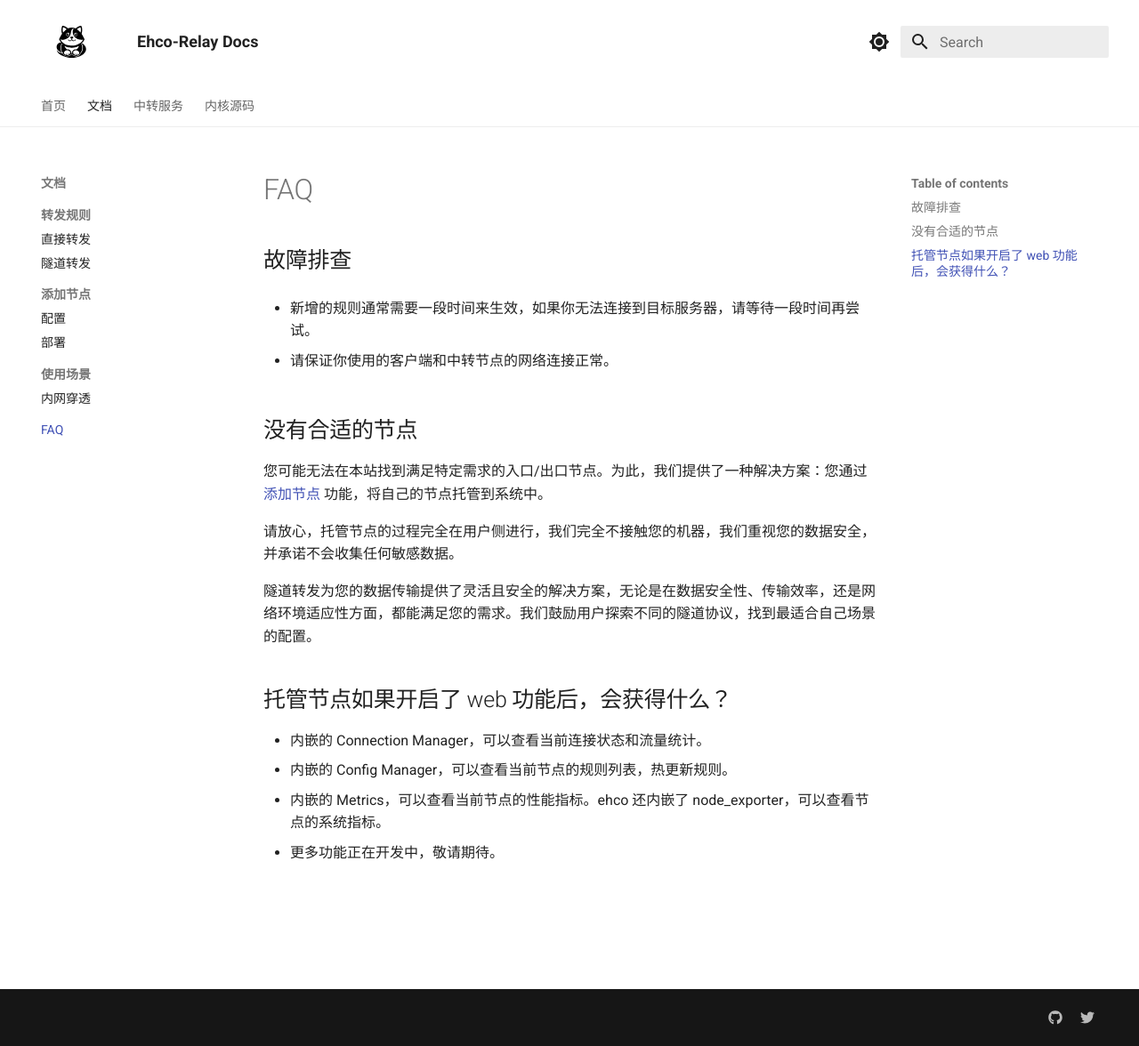
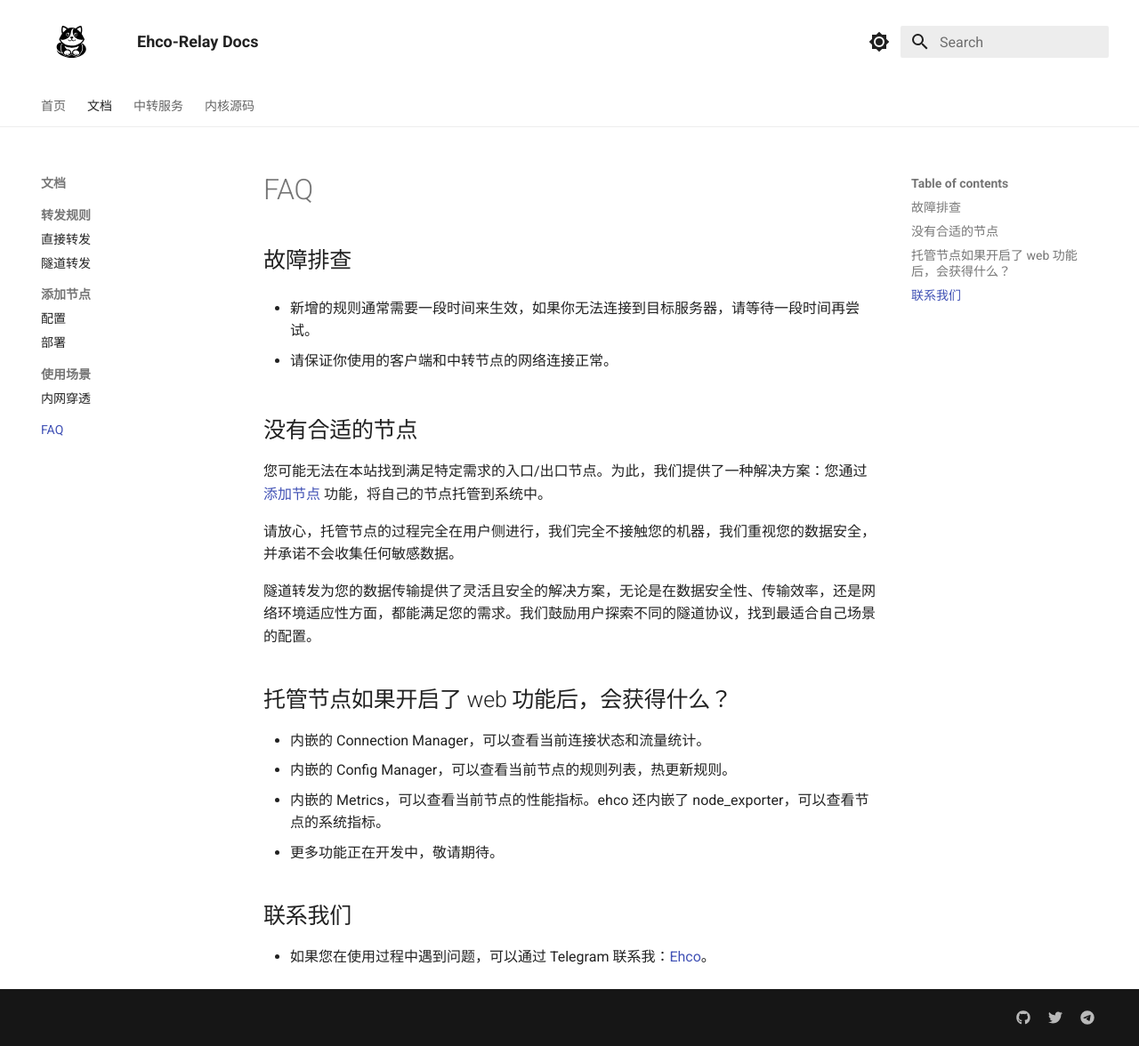
Before and after one commit to Ehco1996/ehco-relay-docs, an MkDocs documentation site: the page built from docs/faq.md, in a window 1280 px wide and 1176 px high. Shown: the whole window at 89% size. Built offline with MkDocs 1.6.1 and Material for MkDocs 9.7.7, drawn with Linux system fonts in a browser that asks for light colours; some of the changed lines change nothing that is shown.

Commit message:
Update contact information in FAQ and mkdocs.yml

```diff
--- a/docs/faq.md
+++ b/docs/faq.md
@@ -19,6 +19,6 @@
 -   内嵌的 Metrics，可以查看当前节点的性能指标。ehco 还内嵌了 node_exporter，可以查看节点的系统指标。
 -   更多功能正在开发中，敬请期待。
 
-<!-- ## 联系我们
+## 联系我们
 
--   如果您在使用过程中遇到问题，可以通过 Telegram 群组联系我们：[Ehco-Relay](https://t.me/ehcorelay)。 -->
+-   如果您在使用过程中遇到问题，可以通过 Telegram 联系我：[Ehco](https://t.me/Ehco1996)。
--- a/mkdocs.yml
+++ b/mkdocs.yml
@@ -37,6 +37,8 @@ extra:
       link: https://github.com/Ehco1996/ehco
     - icon: fontawesome/brands/twitter
       link: https://x.com/Ehco1996
+    - icon: fontawesome/brands/telegram
+      link: https://t.me/Ehco1996
 
 extra_css:
   - stylesheets/extra.css
```
